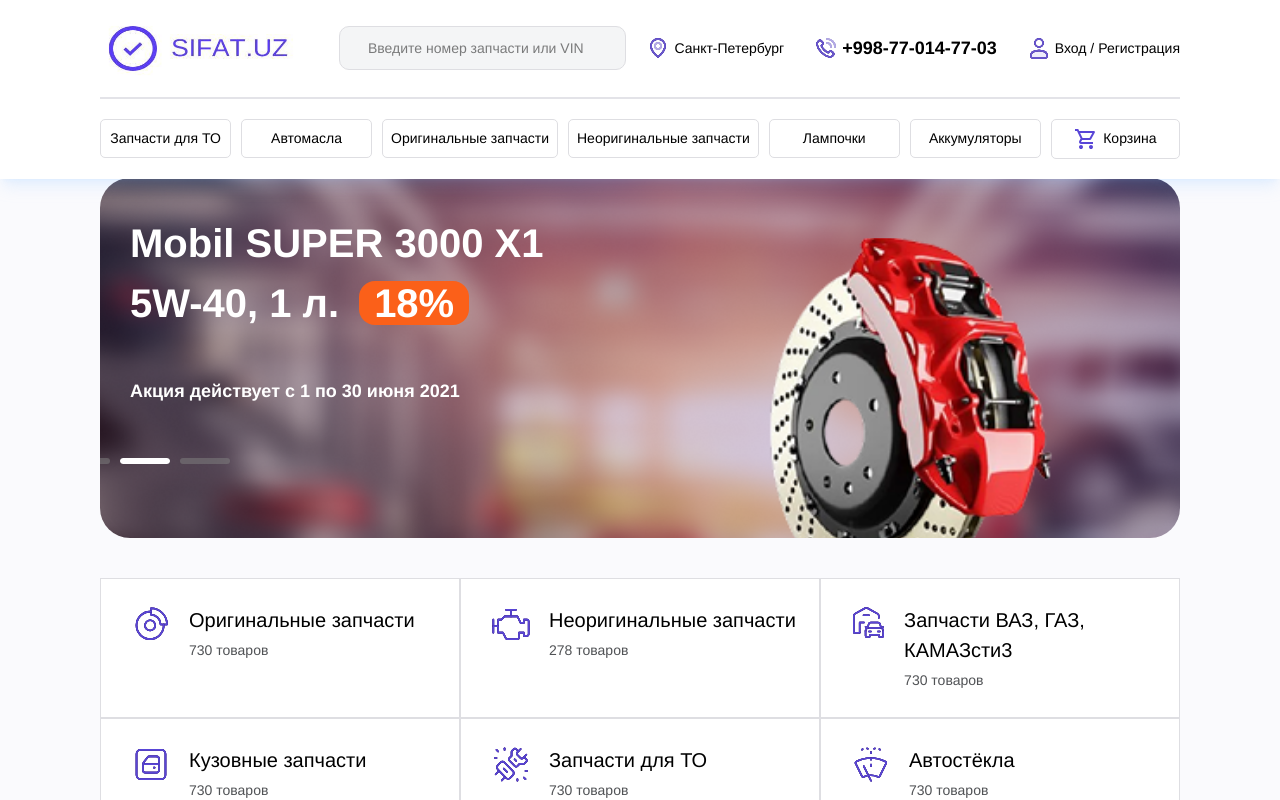
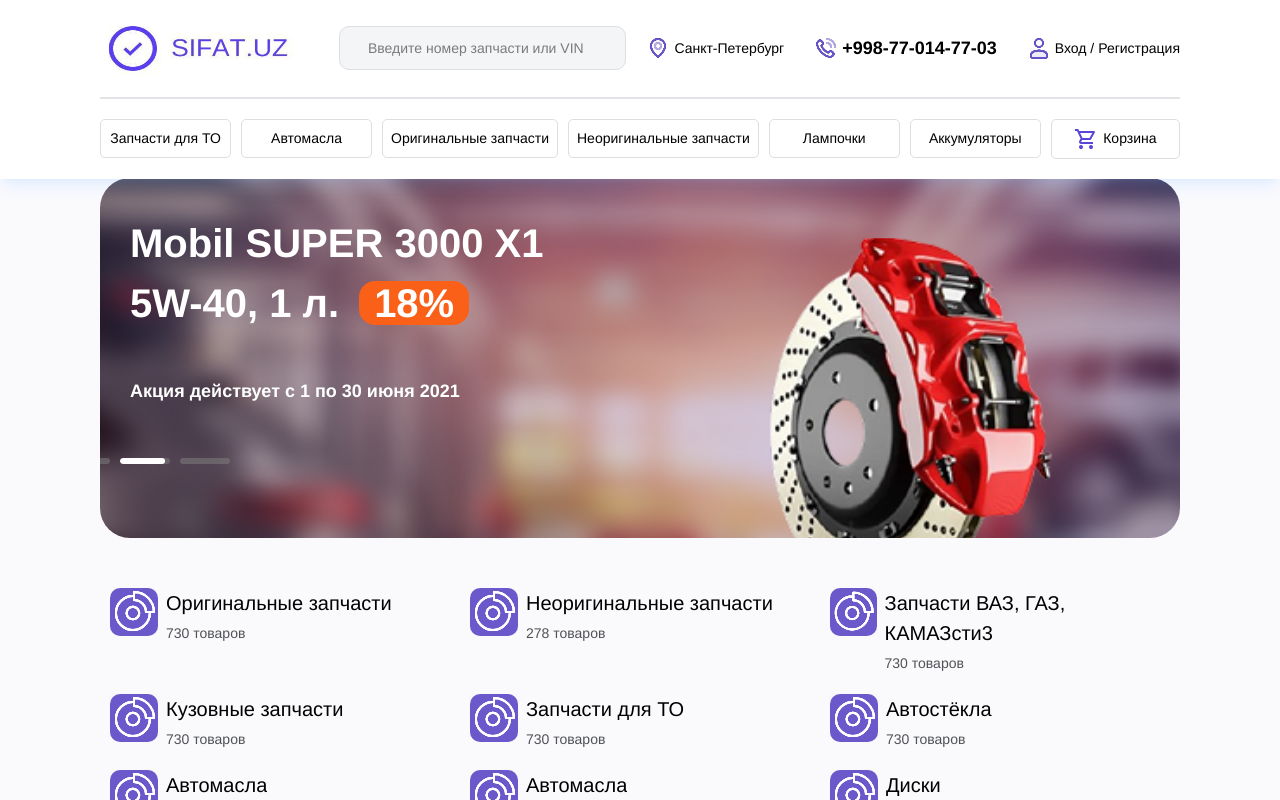
Before and after one commit to AsilbekXoliyorov441/eccomerce-website, a React (Vite) app: page / in a window 1280 px wide. Shown: the top 800 px of the page. Built offline with nearby package versions, Linux system fonts and the light colour scheme.

Commit message:
adding changes

```diff
--- a/src/components/category-hero/index.jsx
+++ b/src/components/category-hero/index.jsx
@@ -1,16 +1,27 @@
 import React from 'react'
 import { Link } from 'react-router-dom';
 
-const CategoryHero = ({name , number , url , id}) => {
+const CategoryHero = ({ name, number, url, id }) => {
   return (
-    <Link to={`filter/name`} className=" items-start  sm:flex whitespace-wrap border-[1px] px-[5px] rounded-[10px] sm:rounded-[0px] max-w-[680px] w-full bg-[white] border-[#DEDEE2] cursor-pointer hover:bg-[#F4F5F6] duration-[0.2s] text-black items-center py-[26px] pl-[10px] sm:pl-[20px]">
-      <img
-      width={60}
-        src={url}
-        alt="Salom"
-      />
+    <Link to={`filter/name`} className="p-[10px] sm:items-start  sm:flex sm:whitespace-wrap sm:border-[1px] sm:px-[5px] sm:rounded-[10px] sm:rounded-[0px] sm:max-w-[680px] sm:w-full sm:bg-[white] border-[#DEDEE2] cursor-pointer sm:hover:bg-[#F4F5F6] sm:duration-[0.2s] text-black sm:items-center sm:py-[26px] pl-[10px] sm:pl-[20px]">
+      {/* <img className='bg-[#e8e5e5] rounded-[10px]' width={60} src={url} alt="Salom" /> */}
+      <svg className='bg-[#6B59CC] sm:bg- rounded-[10px]' width="48" height="48" viewBox="0 0 48 48" fill="none" xmlns="http://www.w3.org/2000/svg">
+        <path fill-rule="evenodd" clip-rule="evenodd" d="M43.942 23.942C43.942 12.928 35.014 4 24 4V11.976C30.608 11.976 35.966 17.332 35.966 23.942H43.942Z" stroke="#ffff" stroke-width="2" stroke-linecap="round" stroke-linejoin="round" />
+        <path fill-rule="evenodd" clip-rule="evenodd" d="M43.942 23.942C43.942 12.928 35.014 4 24 4V11.976C30.608 11.976 35.966 17.332 35.966 23.942H43.942Z" stroke="#ffff" stroke-width="2" stroke-linecap="round" stroke-linejoin="round" />
+        <path fill-rule="evenodd" clip-rule="evenodd" d="M43.942 23.942C43.942 12.928 35.014 4 24 4V11.976C30.608 11.976 35.966 17.332 35.966 23.942H43.942Z" stroke="#ffff" stroke-width="2" stroke-linecap="round" stroke-linejoin="round" />
+        <path fill-rule="evenodd" clip-rule="evenodd" d="M43.942 23.942C43.942 12.928 35.014 4 24 4V11.976C30.608 11.976 35.966 17.332 35.966 23.942H43.942Z" stroke="#ffff" stroke-width="2" stroke-linecap="round" stroke-linejoin="round" />
+        <path d="M39.8419 23.942V25.05C39.8419 34.412 32.2539 42 22.8919 42C13.5299 42 5.94189 34.412 5.94189 25.05C5.94189 15.688 13.5299 8.10001 22.8919 8.10001H23.9999" stroke="#ffff" stroke-width="2" stroke-linecap="round" stroke-linejoin="round" />
+        <path d="M39.8419 23.942V25.05C39.8419 34.412 32.2539 42 22.8919 42C13.5299 42 5.94189 34.412 5.94189 25.05C5.94189 15.688 13.5299 8.10001 22.8919 8.10001H23.9999" stroke="#ffff" stroke-width="2" stroke-linecap="round" stroke-linejoin="round" />
+        <path d="M39.8419 23.942V25.05C39.8419 34.412 32.2539 42 22.8919 42C13.5299 42 5.94189 34.412 5.94189 25.05C5.94189 15.688 13.5299 8.10001 22.8919 8.10001H23.9999" stroke="#ffff" stroke-width="2" stroke-linecap="round" stroke-linejoin="round" />
+        <path d="M39.8419 23.942V25.05C39.8419 34.412 32.2539 42 22.8919 42C13.5299 42 5.94189 34.412 5.94189 25.05C5.94189 15.688 13.5299 8.10001 22.8919 8.10001H23.9999" stroke="#ffff" stroke-width="2" stroke-linecap="round" stroke-linejoin="round" />
+        <path d="M27.3568 20.5854C29.8226 23.0512 29.8226 27.049 27.3568 29.5148C24.891 31.9805 20.8932 31.9805 18.4275 29.5148C15.9617 27.049 15.9617 23.0512 18.4275 20.5854C20.8932 18.1196 24.891 18.1196 27.3568 20.5854" stroke="#ffff" stroke-width="2" stroke-linecap="round" stroke-linejoin="round" />
+        <path d="M27.3568 20.5854C29.8226 23.0512 29.8226 27.049 27.3568 29.5148C24.891 31.9805 20.8932 31.9805 18.4275 29.5148C15.9617 27.049 15.9617 23.0512 18.4275 20.5854C20.8932 18.1196 24.891 18.1196 27.3568 20.5854" stroke="#ffff" stroke-width="2" stroke-linecap="round" stroke-linejoin="round" />
+        <path d="M27.3568 20.5854C29.8226 23.0512 29.8226 27.049 27.3568 29.5148C24.891 31.9805 20.8932 31.9805 18.4275 29.5148C15.9617 27.049 15.9617 23.0512 18.4275 20.5854C20.8932 18.1196 24.891 18.1196 27.3568 20.5854" stroke="#ffff" stroke-width="2" stroke-linecap="round" stroke-linejoin="round" />
+        <path d="M27.3568 20.5854C29.8226 23.0512 29.8226 27.049 27.3568 29.5148C24.891 31.9805 20.8932 31.9805 18.4275 29.5148C15.9617 27.049 15.9617 23.0512 18.4275 20.5854C20.8932 18.1196 24.891 18.1196 27.3568 20.5854" stroke="#ffff" stroke-width="2" stroke-linecap="round" stroke-linejoin="round" />
+      </svg>
+
       <div>
-        <p className='text-[17px] pl-[8px] sm:pl-[8px] pt-[10px] sm:pt-[0px] sm:text-[20px]'>{name}</p> <p className='text-[14px] pl-[8px] sm:pl-[8px] pt-[8px]  sm:pt-[5px] text-[#505255]'>{number} </p>
+        <p className='text-[13px] line-clamp-2 pl-[8px] sm:pl-[8px] pt-[5px] sm:pt-[0px] sm:text-[20px]'>{name}</p> <p className='hidden sm:flex text-[14px] pl-[8px] sm:pl-[8px] pt-[8px]  sm:pt-[5px] text-[#505255]'>{number} </p>
       </div>
     </Link>
   );
--- a/src/pages/home/index.jsx
+++ b/src/pages/home/index.jsx
@@ -22,14 +22,14 @@
       </section>
       <section id="category" className="bg-[#FAFAFD]">
         <div className="container mx-auto px-[20px] sm:px-[20px] lg:px-[100px]">
-          <div className="categories grid grid-cols-2 gap-[10px] sm:gap-0 sm:grid-cols-2 xl:grid-cols-3 mt-[-60px]">
+          <div className="categories grid grid-cols-4 gap-[10px] sm:gap-0 sm:grid-cols-2 xl:grid-cols-3 mt-[-60px]">
             {categories.map((el) => {
               return <CategoryHero key={el.name} name={el.name} number={el.number} url={el.url} />;
             })}
           </div>
         </div>
       </section>
-      <section id="products">
+      {/* <section id="products">
         <div className="container mx-auto px-[100px] mt-[80px]">
           <div className="flex items-center justify-between pb-[20px]">
             <h1 className="text-[24px] font-bold">Автомасла</h1>
@@ -77,7 +77,7 @@
             })}
           </div>
         </div>
-      </section>
+      </section> */}
     </>
   );
 };
```
Also changed, not shown: public/Brakes.svg (added).
